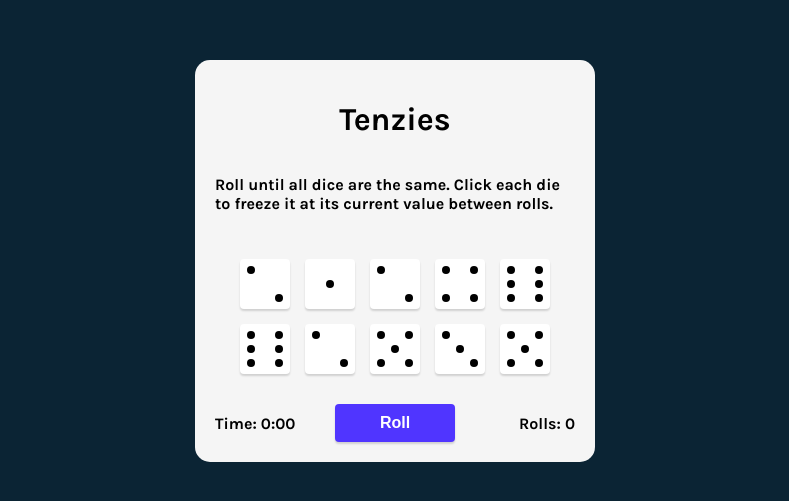
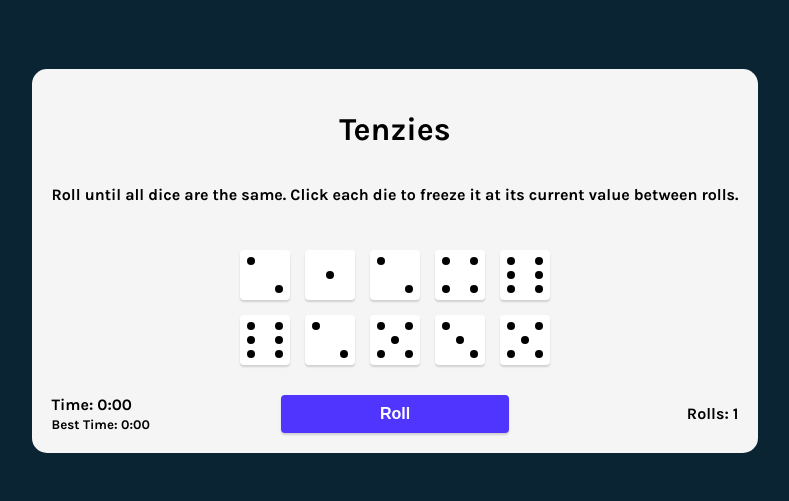
Before and after one commit to edesgree/react-tenzies-game, a React (Vite) app: page / in a window 1280 px wide. Shown: the part 139-640 px from the top of the page, without its empty margins (245-1034 px from the left). Built offline with nearby package versions, Linux system fonts and the light colour scheme.

Commit message:
set best time score

```diff
--- a/src/App.jsx
+++ b/src/App.jsx
@@ -7,11 +7,11 @@ import Confetti from './components/Confetti';
 function App() {
   const [dice, setDice] = React.useState(allNewDice());
   const [tenzies, setTenzies] = React.useState(false);
-  const [rollCount, setRollCount] = React.useState(0);
+  const [rollCount, setRollCount] = React.useState(1);
   const [time, setTime] = React.useState(0);
   const [timeRunning, setTimeRunning] = React.useState(false);
   const [timerInit, setTimerInit] = React.useState(true);
-  //let timerInit = true;
+  const [bestTime, setBestTime] = React.useState(getBestTime() || 0);
 
   React.useEffect(() => {
     let interval;
@@ -31,8 +31,13 @@ function App() {
     const allSameNb = dice.every((die) => die.value == firstValue);
 
     if (allHeld && allSameNb) {
+      console.log('current time', time);
+      console.log('best time', bestTime);
       setTenzies(true);
       setTimeRunning(false);
+      if (time < bestTime || bestTime == 0) {
+        saveBestTime(time);
+      }
     }
   }, [dice]);
 
@@ -59,13 +64,14 @@ function App() {
     if (timerInit) {
       setTimeRunning(true);
     }
-    // when game is over, a click will set new dice, and reset/restart timer
+    // when game is over, a click will set new dice, and reset/restart timer and roll counter
     if (tenzies) {
       setDice(allNewDice());
       setTenzies(false);
       setTime(0);
       setTimerInit(true);
       setTimeRunning(true);
+      setRollCount(1);
     } else {
       setTimerInit(false);
       setDice((oldDice) =>
@@ -82,6 +88,13 @@ function App() {
         return die.id === id ? { ...die, isHeld: !die.isHeld } : die;
       })
     );
+  }
+  function saveBestTime(time) {
+    localStorage.setItem('bestTime', time);
+    setBestTime(time);
+  }
+  function getBestTime() {
+    return localStorage.getItem('bestTime');
   }
   const diceElements = dice.map((die) => (
     <Die
@@ -112,7 +125,7 @@ function App() {
       </p>
       <section className="board">{diceElements}</section>
       <footer>
-        <Timer time={time} />
+        <Timer time={time} bestTime={bestTime} />
         <button className="roll" onClick={handleRoll}>
           {tenzies ? 'New Game' : 'Roll'}
         </button>
--- a/src/components/Timer.jsx
+++ b/src/components/Timer.jsx
@@ -10,6 +10,8 @@ export default function Timer(props) {
   return (
     <div className="time-tracking">
       Time: {millisToMinutesAndSeconds(props.time)}
+      <br />
+      <small>Best Time: {millisToMinutesAndSeconds(props.bestTime)}</small>
     </div>
   );
 }
--- a/src/index.css
+++ b/src/index.css
@@ -19,7 +19,6 @@ body {
 main {
   background: rgba(245, 245, 245, 1);
   padding: 20px;
-  max-width: 400px;
   border-radius: 15px;
   display: flex;
   flex-direction: column;
```
